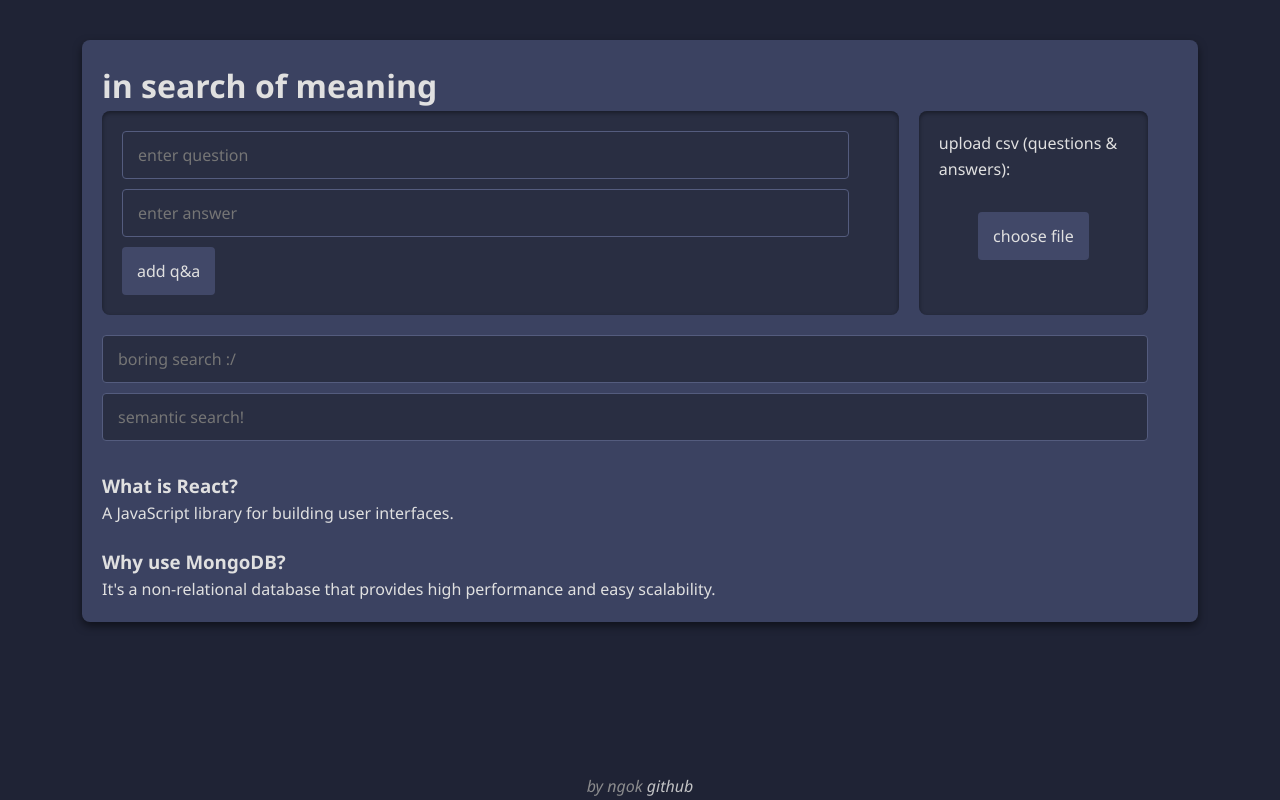
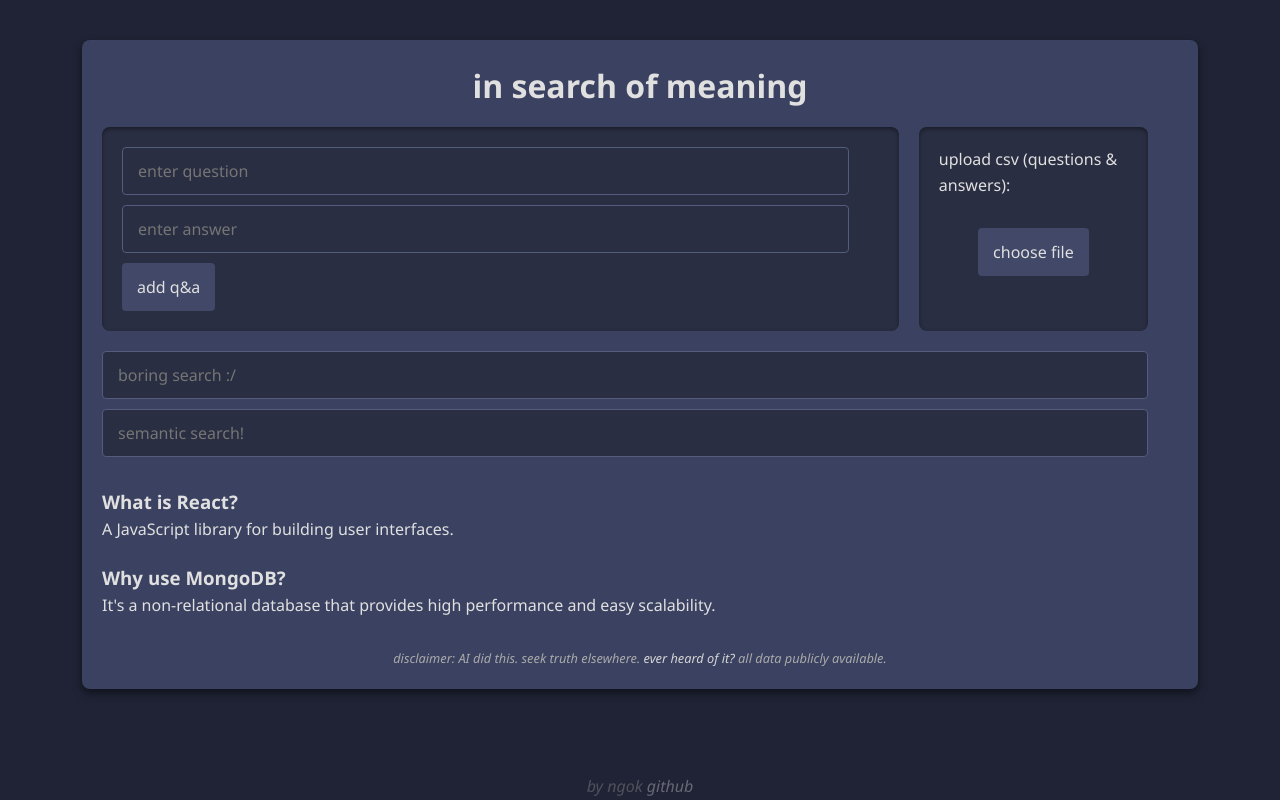
Before and after one commit to ngokjeun/in-search-of-meaning, a React (Create React App) app in the folder in-search-of-meaning/: page / in a window 1280 px wide. Built offline with nearby package versions, Linux system fonts and the light colour scheme.

Commit message:
more styles

```diff
--- a/in-search-of-meaning/src/App.js
+++ b/in-search-of-meaning/src/App.js
@@ -75,7 +75,9 @@ function App() {
 
     return (
       <div className="container">
-        <h1 className="logo">in search of <span className="subtle-glimmer">meaning</span></h1>
+      <h1 className="App-header">
+        in search of <span class="subtle-glimmer">meaning</span>
+      </h1>
         <div className="flex-container">
           <form onSubmit={addQA} className="qa-form">
             <input type="text" value={question} onChange={(e) => setQuestion(e.target.value)} placeholder="enter question" />
@@ -105,9 +107,15 @@ function App() {
         </div>
       ))}
     </div>
+
     <footer className="footer">
       <em>by ngok <a href="https://github.com/ngokjeun">github</a></em>
     </footer>
+    <div class="disclaimer-container">
+  <p class="disclaimer"><em>disclaimer:  AI did this.  seek truth elsewhere. <a href="https://en.wikipedia.org/wiki/Epistemology">ever heard of it?</a> all data publicly available.</em></p>
+</div>
+
+
   </div>
 );
 }
--- a/in-search-of-meaning/src/styles/App.css
+++ b/in-search-of-meaning/src/styles/App.css
@@ -14,7 +14,7 @@ body {
 
 .container {
     width: 90%;
-    max-width: 1200px;
+    max-width: 1300px;
     margin: 20px auto;
     padding: 20px;
     background: #3b4261;
--- a/in-search-of-meaning/src/styles/Footer.css
+++ b/in-search-of-meaning/src/styles/Footer.css
@@ -5,7 +5,7 @@
     width: 100%;
     color: rgb(151, 151, 151);
     text-align: center;
-    opacity: 0.9;
+    opacity: 0.4;
 }
 
 a {
@@ -18,3 +18,11 @@ a:hover, a:focus {
     color: #6a6a6a;
     text-decoration: underline;
 }
+
+
+.disclaimer {
+  font-size: 0.8rem;
+  color: #aaa;
+  text-align: center;
+  margin-top: 30px;
+}
--- a/in-search-of-meaning/src/styles/Header.css
+++ b/in-search-of-meaning/src/styles/Header.css
@@ -1,12 +1,8 @@
 .App-header {
-    background-color: #282c34;
-    min-height: 100vh;
-    display: flex;
-    flex-direction: column;
-    align-items: center;
-    justify-content: center;
-    font-size: calc(10px + 2vmin);
-    color: white;
+  display: block;
+  text-align: center;
+  color: #e0e0e0;
+  margin-bottom: 2dvb;
 }
 
 .App-logo {
```
